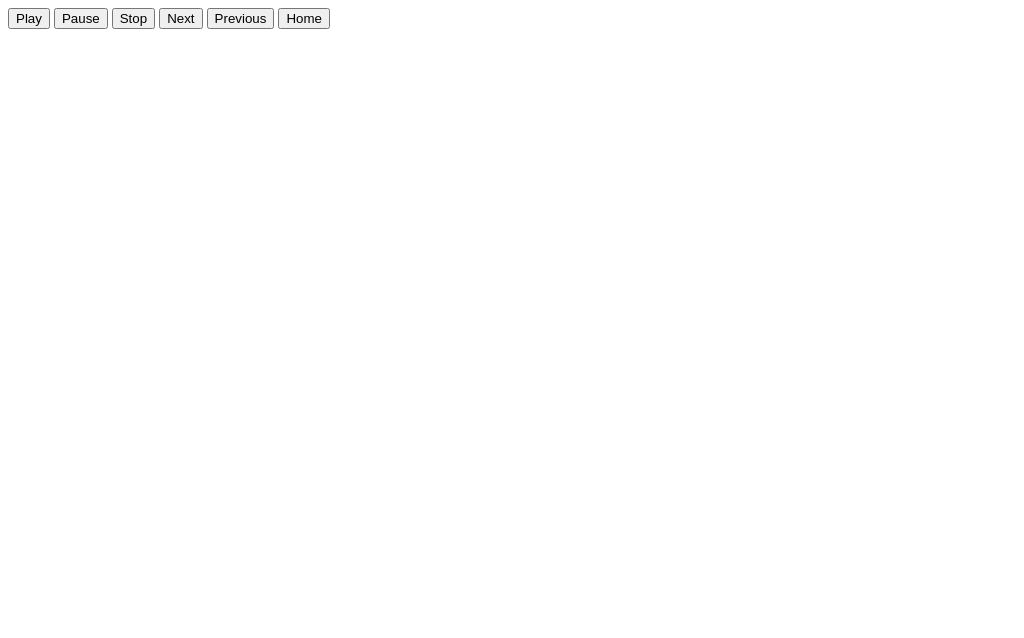
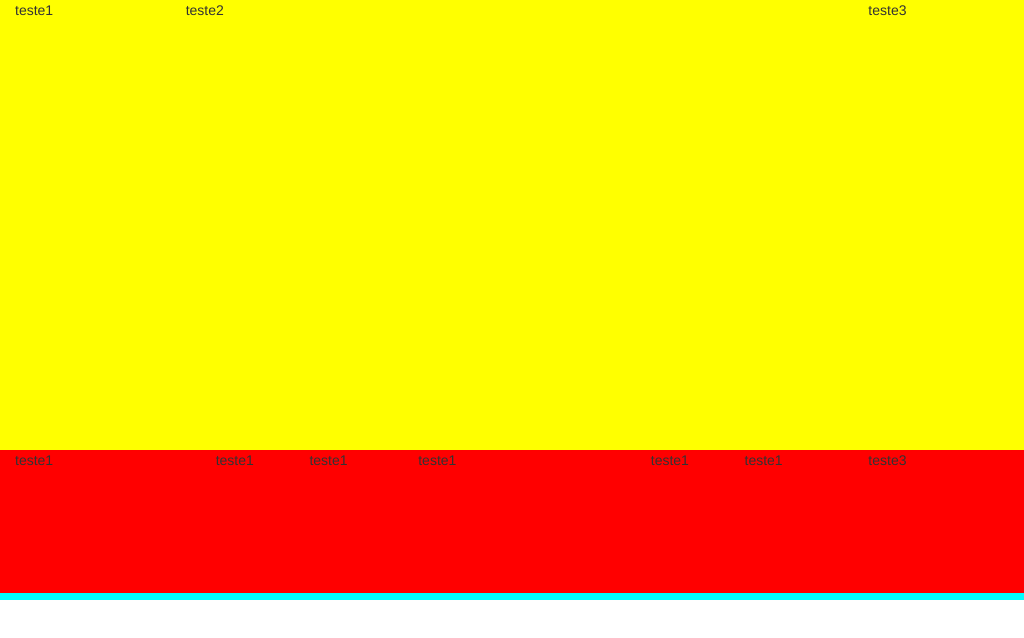
Before and after one commit to Edudjr/electron-player, an Electron app: page views/index.html in a window 1024 px wide. Drawn offline with nearby package versions, Linux system fonts and the light colour scheme; no server answers.

Commit message:
Structure of first layout prototype.

```diff
--- a/main.js
+++ b/main.js
@@ -55,7 +55,7 @@ function getSongListFromPath(dirPath){
 function createWindow () {
   // Create the browser window.
   win = new BrowserWindow({
-  	width: 800,
+  	width: 1024,
   	height: 600,
   	resizable: false
   })
--- a/views/index.html
+++ b/views/index.html
@@ -2,14 +2,87 @@
 <html>
 	<head>
 		<title>Electron Player</title>
+		<script
+		  src="https://code.jquery.com/jquery-2.2.4.min.js"
+		  integrity="sha256-BbhdlvQf/xTY9gja0Dq3HiwQF8LaCRTXxZKRutelT44="
+		  crossorigin="anonymous"></script>
+		<!-- Latest compiled and minified CSS -->
+		<link rel="stylesheet" href="https://maxcdn.bootstrapcdn.com/bootstrap/3.3.7/css/bootstrap.min.css" integrity="sha384-BVYiiSIFeK1dGmJRAkycuHAHRg32OmUcww7on3RYdg4Va+PmSTsz/K68vbdEjh4u" crossorigin="anonymous">
+
+		<!-- Latest compiled and minified JavaScript -->
+		<script src="https://maxcdn.bootstrapcdn.com/bootstrap/3.3.7/js/bootstrap.min.js" integrity="sha384-Tc5IQib027qvyjSMfHjOMaLkfuWVxZxUPnCJA7l2mCWNIpG9mGCD8wGNIcPD7Txa" crossorigin="anonymous"></script>
+		<style>
+			#main-container{
+				background-color: gray;
+				height: 600px;
+				width: 1024px;
+				display: block;
+			}
+
+			#upper-main-row{
+				background-color: yellow;
+				height: 75%;
+			}
+
+			#bottom-main-row{
+				background-color: red;
+				height: 25%
+			}
+
+			#bottom-main-row .upper-row{
+				height: 95%;
+			}
+
+			#bottom-main-row .bottom-row{
+				height: 5%;
+				background-color: aqua;
+			}
+
+			.fill-parent-height{
+				height: 100%;
+			}
+
+			.small-horizontal-grids{
+				background-color: gray;
+			}
+
+			#bottom-main-row header{
+
+			}
+		</style>
 	</head>
 	<body>
-		<button id="play-button" type="button">Play</button>
-		<button id="pause-button" type="button">Pause</button>
-		<button id="stop-button" type="button">Stop</button>
-		<button id="next-button" type="button">Next</button>
-		<button id="previous-button" type="button">Previous</button>
-		<button id="home-button" type="button">Home</button>
+		<!-- Columns start at 50% wide on mobile and bump up to 33.3% wide on desktop -->
+		<div id="main-container" class="container">
+			<div id="upper-main-row" class="row">
+				<div class="col-md-2 fill-parent-height">teste1</div>
+				<div class="col-md-8 fill-parent-height">teste2</div>
+				<div class="col-md-2 fill-parent-height">teste3</div>
+			</div>
+			<div id="bottom-main-row" class="row">
+				<div class="col-md-12 fill-parent-height">
+					<div class="row upper-row">
+						<div class="col-md-2 fill-parent-height">teste1</div>
+						<div class="col-md-8 fill-parent-height">
+							<div class="col-md-4 fill-parent-height">
+								<div class="col-md-6 fill-parent-height">teste1</div>
+								<div class="col-md-6 fill-parent-height">teste1</div>
+							</div>
+							<div class="col-md-4 fill-parent-height">teste1</div>
+							<div class="col-md-4 fill-parent-height">
+								<div class="col-md-6 fill-parent-height">teste1</div>
+								<div class="col-md-6 fill-parent-height">teste1</div>
+							</div>
+						</div>
+						<div class="col-md-2 fill-parent-height">teste3</div>
+					</div>
+					<div class="row bottom-row">
+						<div class="col-md-12 fill-parent-height"></div>
+					</div>
+				</div>
+			</div>
+		</div>
+
 		<script>require('../controllers/index.js')</script>
 	</body>
 </html>
```
